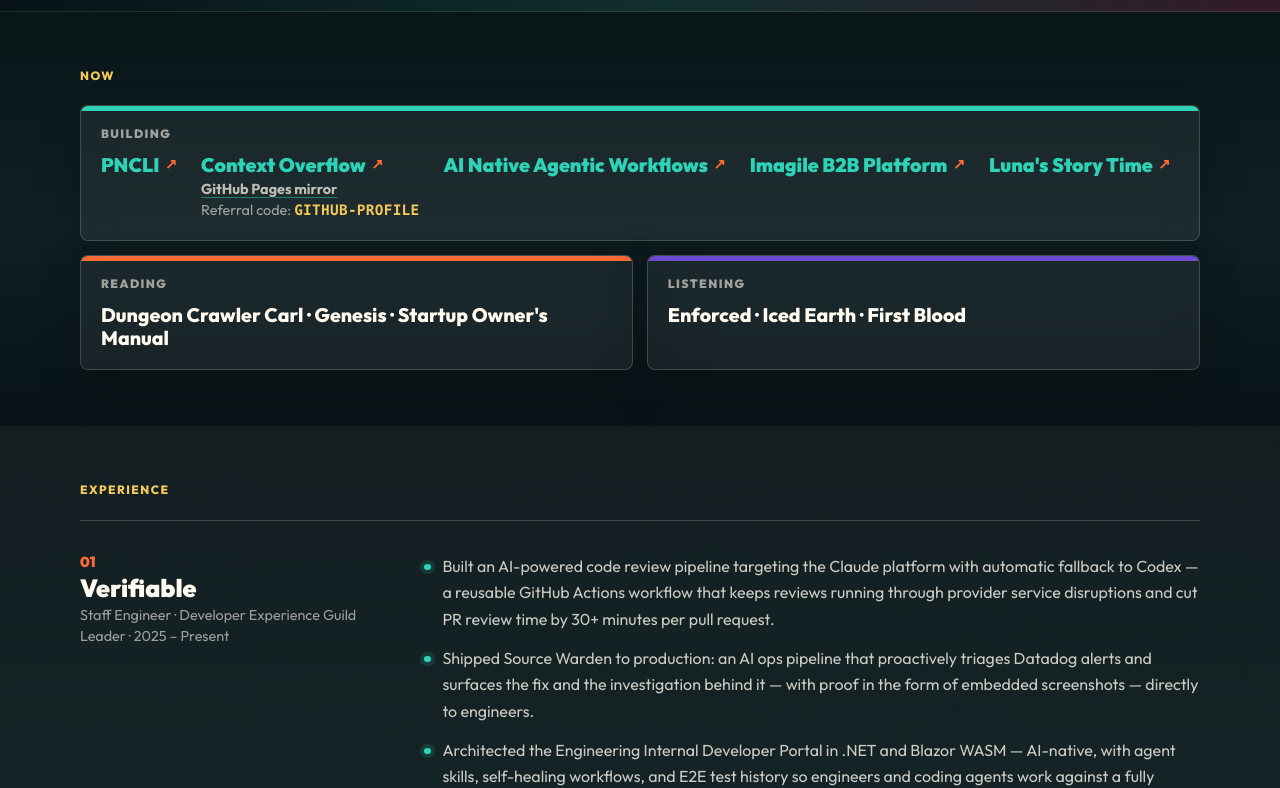
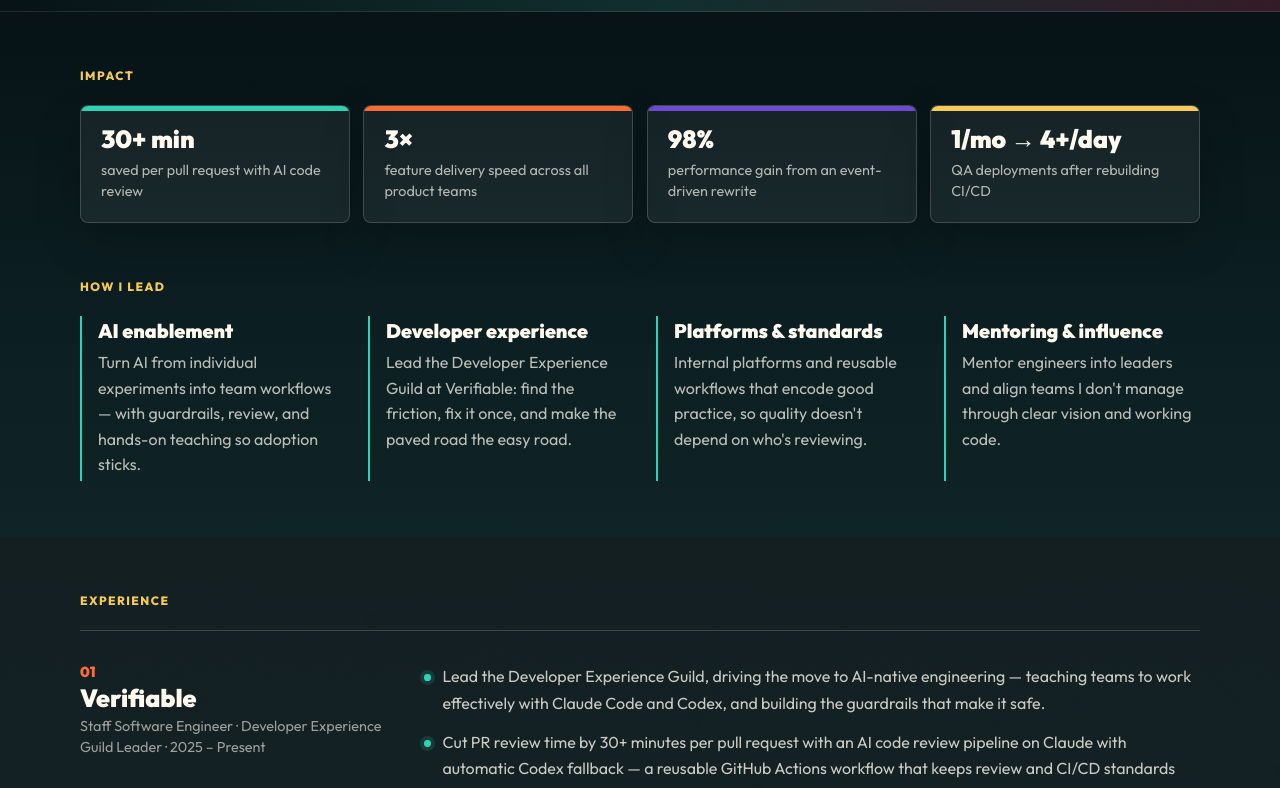
Before and after one commit to kolatts/kolatts.github.io, an Astro site: page / in a window 1280 px wide. Shown: the part 780-1568 px from the top of the page. Built offline with nearby package versions, Linux system fonts and the light colour scheme; Astro itself is replaced by a stand-in of ours; grey boxes are pictures that could not be loaded.

Commit message:
Reposition site and resume for AI engineering leadership roles (#5)

```diff
--- a/src/pages/index.astro
+++ b/src/pages/index.astro
@@ -8,7 +8,7 @@ import { Icon } from 'astro-icon/components';
   <head>
     <meta charset="UTF-8" />
     <meta name="viewport" content="width=device-width, initial-scale=1.0" />
-    <meta name="description" content="Sunny Kolattukudy — Platform builder and developer experience engineer." />
+    <meta name="description" content="Sunny Kolattukudy — Hands-on engineering leader driving AI-native transformation through developer experience, platforms, and standards." />
     <title>Sunny Kolattukudy</title>
     <link rel="icon" href="/images/favicon.svg" type="image/svg+xml" />
   </head>
@@ -30,7 +30,7 @@ import { Icon } from 'astro-icon/components';
       <div class="hero-rail hero-rail--two" data-parallax="0.22" aria-hidden="true"></div>
       <div class="hero-inner" data-parallax="-0.04">
         <div class="hero-kicker">
-          <span>Platform Builder</span>
+          <span>AI Engineering Leadership</span>
           <span>Developer Experience</span>
           <span>Columbus, OH</span>
         </div>
@@ -39,9 +39,9 @@ import { Icon } from 'astro-icon/components';
           <span class="name-line">Kolattukudy</span>
         </h1>
         <p class="tagline">
-          I build agentic engineering systems — code review pipelines, plugin marketplaces,
-          and the scaffolding that makes teams move faster without losing control.
-          I mentor engineers and level up the people around me.
+          I drive the shift to AI-native development across engineering teams —
+          with the platforms, standards, and coaching that help teams ship faster without losing control.
+          I'm a player-coach: I set the direction, and I still architect and build the systems myself.
         </p>
         <nav class="hero-actions" aria-label="Primary links">
           <a class="action action--primary" href="/SunnyKolattukudyResume.pdf" download>Resume</a>
@@ -55,8 +55,8 @@ import { Icon } from 'astro-icon/components';
       </div>
       <div class="hero-panel" data-parallax="-0.12" aria-hidden="true">
         <span class="panel-label">Current Focus</span>
-        <span class="panel-title">AI Native Conversion</span>
-        <span class="panel-copy">Creating platforms that make vibe coding safe, and teaching others how to use Anthropic / OpenAI tools.</span>
+        <span class="panel-title">AI-Native Engineering</span>
+        <span class="panel-copy">Making AI-assisted development safe at team scale, and teaching engineers to get real leverage from Anthropic and OpenAI tools.</span>
       </div>
     </header>
 
@@ -72,6 +72,99 @@ import { Icon } from 'astro-icon/components';
         <li class="chip"><Icon name="simple-icons:anthropic" class="chip-icon" />Claude Code</li>
         <li class="chip"><Icon name="simple-icons:openai" class="chip-icon" />OpenAI Codex</li>
       </ul>
+    </section>
+
+    <!-- ───── IMPACT ───── -->
+    <section class="section impact-section" aria-labelledby="impact-heading">
+      <p class="eyebrow" id="impact-heading">Impact</p>
+      <ul class="metric-grid" role="list">
+        <li class="metric">
+          <span class="metric-value">30+ min</span>
+          <span class="metric-label">saved per pull request with AI code review</span>
+        </li>
+        <li class="metric">
+          <span class="metric-value">3×</span>
+          <span class="metric-label">feature delivery speed across all product teams</span>
+        </li>
+        <li class="metric">
+          <span class="metric-value">98%</span>
+          <span class="metric-label">performance gain from an event-driven rewrite</span>
+        </li>
+        <li class="metric">
+          <span class="metric-value">1/mo → 4+/day</span>
+          <span class="metric-label">QA deployments after rebuilding CI/CD</span>
+        </li>
+      </ul>
+    </section>
+
+    <!-- ───── LEADERSHIP ───── -->
+    <section class="section lead-section" aria-labelledby="lead-heading">
+      <p class="eyebrow" id="lead-heading">How I Lead</p>
+      <ul class="pillar-grid" role="list">
+        <li class="pillar">
+          <span class="pillar-title">AI enablement</span>
+          <span class="pillar-copy">Turn AI from individual experiments into team workflows — with guardrails, review, and hands-on teaching so adoption sticks.</span>
+        </li>
+        <li class="pillar">
+          <span class="pillar-title">Developer experience</span>
+          <span class="pillar-copy">Lead the Developer Experience Guild at Verifiable: find the friction, fix it once, and make the paved road the easy road.</span>
+        </li>
+        <li class="pillar">
+          <span class="pillar-title">Platforms &amp; standards</span>
+          <span class="pillar-copy">Internal platforms and reusable workflows that encode good practice, so quality doesn't depend on who's reviewing.</span>
+        </li>
+        <li class="pillar">
+          <span class="pillar-title">Mentoring &amp; influence</span>
+          <span class="pillar-copy">Mentor engineers into leaders and align teams I don't manage through clear vision and working code.</span>
+        </li>
+      </ul>
+    </section>
+
+    <!-- ───── EXPERIENCE ───── -->
+    <section class="section exp-section" aria-labelledby="exp-heading">
+      <p class="eyebrow" id="exp-heading">Experience</p>
+      <ol class="exp-list">
+
+        <li class="exp-role">
+          <div class="exp-header">
+            <span class="exp-company">Verifiable</span>
+            <span class="exp-meta">Staff Software Engineer · Developer Experience Guild Leader · 2025 – Present</span>
+          </div>
+          <ul class="exp-bullets">
+            <li>Lead the Developer Experience Guild, driving the move to AI-native engineering — teaching teams to work effectively with Claude Code and Codex, and building the guardrails that make it safe.</li>
+            <li>Cut PR review time by 30+ minutes per pull request with an AI code review pipeline on Claude with automatic Codex fallback — a reusable GitHub Actions workflow that keeps review and CI/CD standards running org-wide.</li>
+            <li>Shipped Source Warden to production: AI ops that triages Datadog alerts and hands the owning engineers the fix, the investigation, and screenshot proof — replacing manual on-call triage.</li>
+            <li>Architected the Engineering Internal Developer Portal in .NET and Blazor WASM — agent skills, self-healing workflows, and E2E test history give engineers and coding agents one realistic, shared environment.</li>
+          </ul>
+        </li>
+
+        <li class="exp-role">
+          <div class="exp-header">
+            <span class="exp-company">Arcoro</span>
+            <span class="exp-meta">Principal Software Engineer · 2021 – 2025</span>
+          </div>
+          <ul class="exp-bullets">
+            <li>Set the technical vision for Arcoro Hub — now the company's central product platform — built to scale 10× on .NET, Blazor Hybrid WASM, and .NET MAUI, with a live sync bridge to legacy applications.</li>
+            <li>Tripled feature delivery speed across all product teams by building a new SPA and API for ExakTime in Angular and .NET, without disrupting existing users.</li>
+            <li>Rewrote a failing event-driven architecture on Azure Event Hubs, Functions, and Storage — 98% performance improvement and an end to customer data loss.</li>
+            <li>Moved the team to in-memory SQLite EF Core integration tests — 95%+ faster than Selenium end-to-end runs, and the foothold for TDD.</li>
+          </ul>
+        </li>
+
+        <li class="exp-role">
+          <div class="exp-header">
+            <span class="exp-company">PNC Bank</span>
+            <span class="exp-meta">Principal Software Engineer · 2016 – 2021</span>
+          </div>
+          <ul class="exp-bullets">
+            <li>Took QA deployments from once a month to 4+ per day by building CI/CD pipelines with Azure DevOps and IBM UrbanCode Deploy.</li>
+            <li>Led rewrites of two legacy institutional asset management systems into .NET — 86%+ faster on workloads handling millions of dollars per hour, passing internal audit.</li>
+            <li>Coordinated multiple teams over a year to roll out Ping Identity across four applications.</li>
+            <li>Mentored a developer focused on code quality and simplicity — who now leads a team of 7 on the same applications.</li>
+          </ul>
+        </li>
+
+      </ol>
     </section>
 
     <!-- ───── NOW ───── -->
@@ -125,50 +218,6 @@ import { Icon } from 'astro-icon/components';
       </div>
     </section>
 
-    <!-- ───── EXPERIENCE ───── -->
-    <section class="section exp-section" aria-labelledby="exp-heading">
-      <p class="eyebrow" id="exp-heading">Experience</p>
-      <ol class="exp-list">
-
-        <li class="exp-role">
-          <div class="exp-header">
-            <span class="exp-company">Verifiable</span>
-            <span class="exp-meta">Staff Engineer · Developer Experience Guild Leader · 2025 – Present</span>
-          </div>
-          <ul class="exp-bullets">
-            <li>Built an AI-powered code review pipeline targeting the Claude platform with automatic fallback to Codex — a reusable GitHub Actions workflow that keeps reviews running through provider service disruptions and cut PR review time by 30+ minutes per pull request.</li>
-            <li>Shipped Source Warden to production: an AI ops pipeline that proactively triages Datadog alerts and surfaces the fix and the investigation behind it — with proof in the form of embedded screenshots — directly to engineers.</li>
-            <li>Architected the Engineering Internal Developer Portal in .NET and Blazor WASM — AI-native, with agent skills, self-healing workflows, and E2E test history so engineers and coding agents work against a fully realistic environment.</li>
-          </ul>
-        </li>
-
-        <li class="exp-role">
-          <div class="exp-header">
-            <span class="exp-company">Arcoro</span>
-            <span class="exp-meta">Principal Software Engineer · 2021 – 2025</span>
-          </div>
-          <ul class="exp-bullets">
-            <li>Pioneered Arcoro Hub — now the company's central product platform — a technical vision to scale 10x in .NET, Blazor Hybrid WASM, and .NET MAUI with a live sync bridge to legacy applications.</li>
-            <li>Tripled feature delivery speed across all product teams by building a new SPA and API for ExakTime in Angular and .NET while preserving a seamless experience for existing users.</li>
-            <li>Rewrote a bug-ridden event-driven architecture on Azure Event Hubs, Functions, and Storage — 98% performance improvement and stopped customer data loss.</li>
-          </ul>
-        </li>
-
-        <li class="exp-role">
-          <div class="exp-header">
-            <span class="exp-company">PNC Bank</span>
-            <span class="exp-meta">Principal Software Engineer · 2016 – 2021</span>
-          </div>
-          <ul class="exp-bullets">
-            <li>Led rewrites of two legacy institutional asset management systems into .NET — 86%+ performance improvement on workloads handling millions of dollars per hour, passing internal audit.</li>
-            <li>Increased QA deployment frequency from once per month to 4+ per day by building CI/CD pipelines with Azure DevOps and IBM UrbanCode Deploy.</li>
-            <li>Mentored a developer focused on code quality and simplicity — who now leads a team of 7 on the same applications.</li>
-          </ul>
-        </li>
-
-      </ol>
-    </section>
-
     <!-- ───── BACKGROUND ───── -->
     <section class="triptych-section" aria-label="Background">
       <div class="triptych-wrap">
@@ -177,7 +226,7 @@ import { Icon } from 'astro-icon/components';
           <p>The medicine chapter was about learning how to help people well. Case Western Reserve University and Cleveland Clinic's Lerner College of Medicine gave that a rigorous foundation: understand the problem fully before acting, and know that getting it wrong has real consequences for real people.</p>
           <p>Co-founding <a href="https://www.youtube.com/@DEADIRONvideos" class="narrative-link" target="_blank" rel="noopener noreferrer">Deadiron</a>, a melodic thrash metal band, added something different — the experience of building something creative with a group of people where everyone has to be fully invested for it to work. A band that's clicking is a good model for what a high-functioning team looks like.</p>
           <p>Software turned out to be where both of those things fit — the problems are technical, but the work is still about helping people and building things together. That became the foundation for a decade of engineering across finance, HR tech, and health credentialing automation.</p>
-          <p>That experience runs through a consistent pattern: modernizing solutions, building collaborative teams, and leveling up organizations with cutting-edge engineering practices so that every member can contribute and grow.</p>
+          <p>That experience runs through a consistent pattern: modernize the systems, raise the standards, and grow the people — so every engineer can contribute, and the whole organization gets better, not just the code.</p>
         </div>
       </div>
     </section>
@@ -546,6 +595,99 @@ import { Icon } from 'astro-icon/components';
     color: var(--teal);
   }
 
+  .impact-section {
+    color: var(--paper-strong);
+    background: linear-gradient(180deg, var(--night) 0%, #0b1d20 100%);
+  }
+
+  .impact-section .eyebrow,
+  .lead-section .eyebrow {
+    color: var(--gold);
+  }
+
+  .metric-grid,
+  .pillar-grid {
+    width: min(100%, 1120px);
+    margin-inline: auto;
+    display: grid;
+    grid-template-columns: 1fr;
+    gap: 0.85rem;
+    list-style: none;
+  }
+
+  .metric {
+    position: relative;
+    display: flex;
+    flex-direction: column;
+    gap: 0.5rem;
+    overflow: hidden;
+    border: 1px solid var(--light-line);
+    border-radius: 8px;
+    padding: 1.25rem;
+    background: rgba(255, 250, 240, 0.06);
+    box-shadow: 0 18px 46px rgba(0, 0, 0, 0.18);
+  }
+
+  .metric::before {
+    content: '';
+    position: absolute;
+    inset: 0;
+    border-top: 5px solid var(--teal);
+    pointer-events: none;
+  }
+
+  .metric:nth-child(2)::before {
+    border-top-color: var(--ember);
+  }
+
+  .metric:nth-child(3)::before {
+    border-top-color: var(--plum);
+  }
+
+  .metric:nth-child(4)::before {
+    border-top-color: var(--gold);
+  }
+
+  .metric-value {
+    color: var(--paper-strong);
+    font-size: var(--text-xl);
+    font-weight: 900;
+    line-height: 1.05;
+  }
+
+  .metric-label {
+    color: rgba(255, 250, 240, 0.68);
+    font-size: var(--text-sm);
+    line-height: 1.45;
+  }
+
+  .lead-section {
+    color: var(--paper-strong);
+    background: linear-gradient(180deg, #0b1d20 0%, var(--night-2) 100%);
+    padding-top: 0;
+  }
+
+  .pillar {
+    display: flex;
+    flex-direction: column;
+    gap: 0.45rem;
+    border-left: 2px solid var(--teal);
+    padding: 0.2rem 0 0.2rem 1rem;
+  }
+
+  .pillar-title {
+    color: var(--paper-strong);
+    font-size: var(--text-lg);
+    font-weight: 900;
+    line-height: 1.2;
+  }
+
+  .pillar-copy {
+    color: rgba(255, 250, 240, 0.72);
+    font-size: var(--text-base);
+    line-height: 1.6;
+  }
+
   .now-section {
     color: var(--paper-strong);
     background:
@@ -852,6 +994,15 @@ import { Icon } from 'astro-icon/components';
       grid-column: span 2;
     }
 
+    .metric-grid,
+    .pillar-grid {
+      grid-template-columns: repeat(2, minmax(0, 1fr));
+    }
+
+    .pillar-grid {
+      gap: 1.5rem 2rem;
+    }
+
     .project-list {
       flex-direction: row;
       flex-wrap: wrap;
@@ -884,6 +1035,11 @@ import { Icon } from 'astro-icon/components';
     .triptych-section,
     .site-footer {
       padding-inline: 3rem;
+    }
+
+    .metric-grid,
+    .pillar-grid {
+      grid-template-columns: repeat(4, minmax(0, 1fr));
     }
 
     .exp-role {
```
Also changed, not shown: 3 other files.
